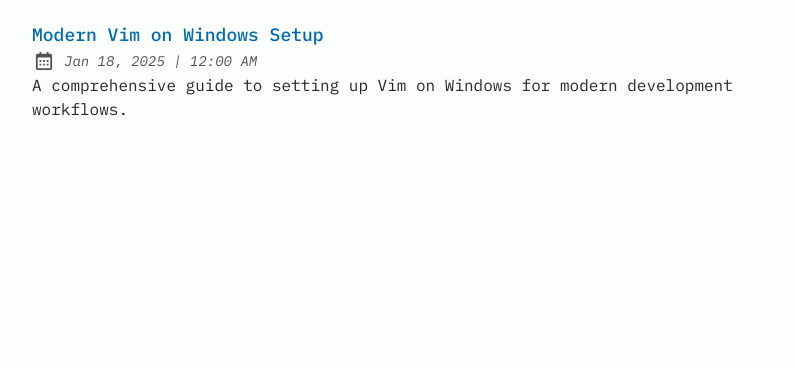
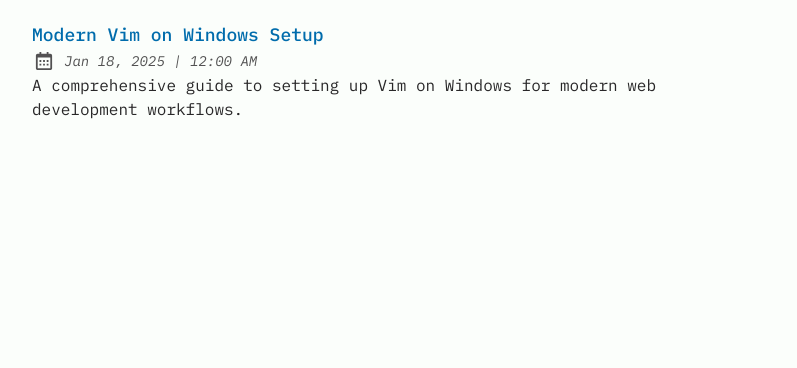
Before and after one commit to BrunoCiccarino/BrunoCiccarino.github.io, an Astro site: page /posts in a window 1280 px wide. Shown: the part 356-724 px from the top of the page, without its empty margins (240-1037 px from the left). Built offline with nearby package versions, Linux system fonts and the light colour scheme; Astro itself is replaced by a stand-in of ours; some packages are replaced by stand-ins of ours.

Commit message:
✨ Updating description

```diff
--- a/src/content/blog/modern-vim-on-windows-setup.md
+++ b/src/content/blog/modern-vim-on-windows-setup.md
@@ -1,6 +1,6 @@
 ---
 title: "Modern Vim on Windows Setup"
-description: "A comprehensive guide to setting up Vim on Windows for modern development workflows."
+description: "A comprehensive guide to setting up Vim on Windows for modern web development workflows."
 pubDatetime: 2025-01-18
 ---
 
```
